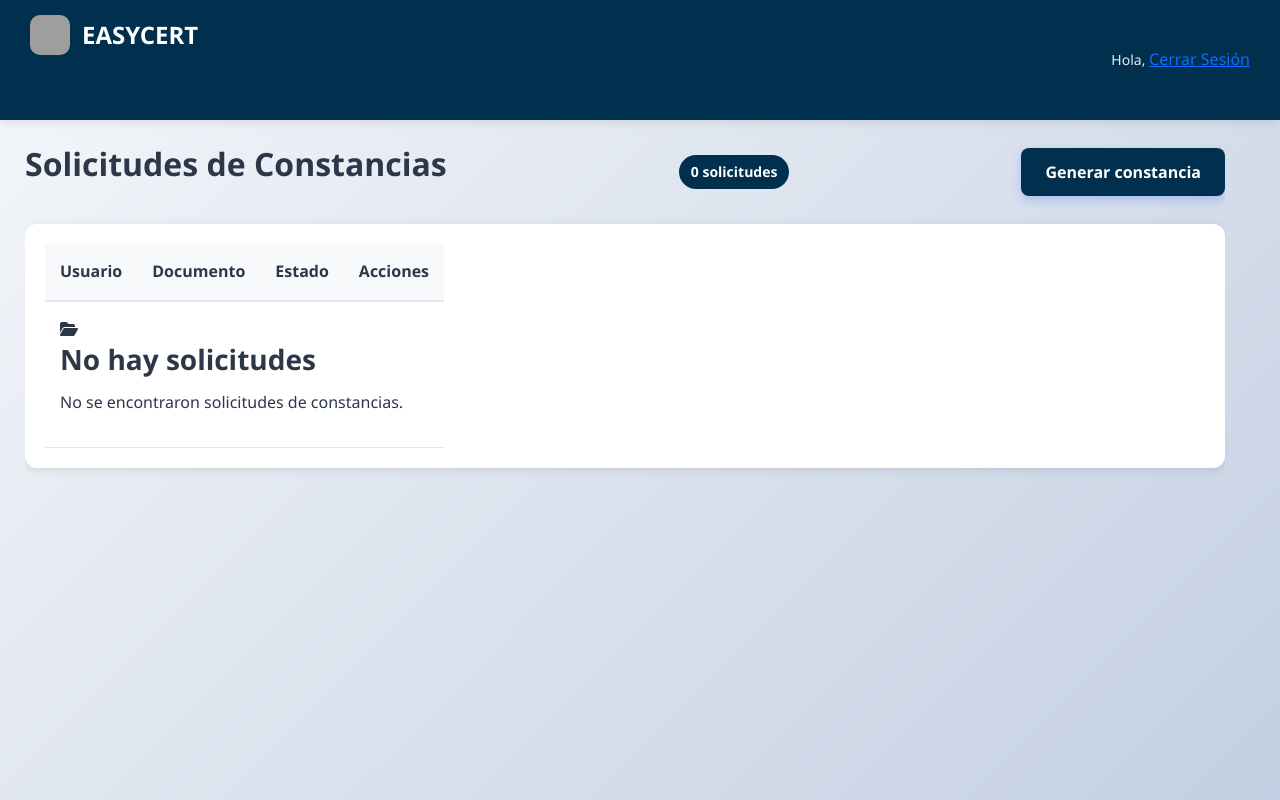
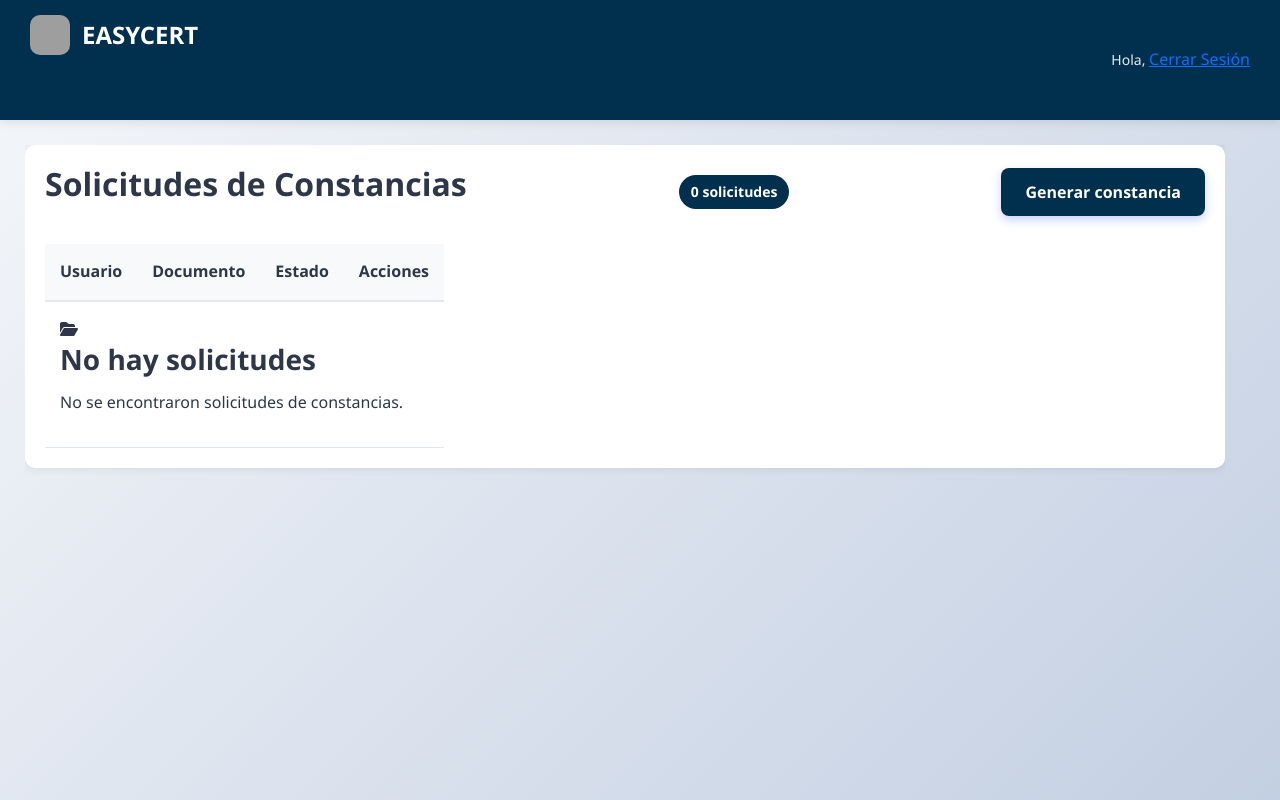
Before and after one commit to Jhodaqui/EasyCert-project, a Django app: page /users/user-dashboard/ in a window 1280 px wide. Run offline with Django 5.2, Linux system fonts and the light colour scheme; the visitor is signed in with stand-in values (Sample User, id 1); grey boxes are pictures that could not be loaded.

Commit message:
aregglos en el formulario 3.0

```diff
--- a/static/css/styles.css
+++ b/static/css/styles.css
@@ -639,18 +639,32 @@ h6 { font-size: 1rem; }
 
 
 /* Estilos para la tabla */
-  .table-container {
-    overflow-x: auto;
-    background: white;
-    border-radius: var(--border-radius-lg);
-    box-shadow: var(--shadow);
-    padding: 20px;
-  }
+
+.solicitudes {
+  padding: 20px; /* espacio interno para la tarjeta */
+  margin: 0;
+  background: #fff;
+  border-radius: 10px;
+  box-shadow: 0 0 10px rgba(0,0,0,0.1);
+}
+
+.table-container {
+  overflow-x: auto;
+  background: white;
+  padding: 0;
+  margin: 0;
+  width: 100%;
+  border-radius: 0;
+  box-shadow: none;
+}
 
   .solicitudes-table {
     width: 100%;
     border-collapse: collapse;
-  }
+    margin: 0; /* sin margen */
+    padding: 0; /* sin padding */
+}
+
 
   .solicitudes-table th {
     background-color: #f8f9fa;
```
Also changed, not shown: templates/users/staff/dashboard.html (+7 -16 lines).
